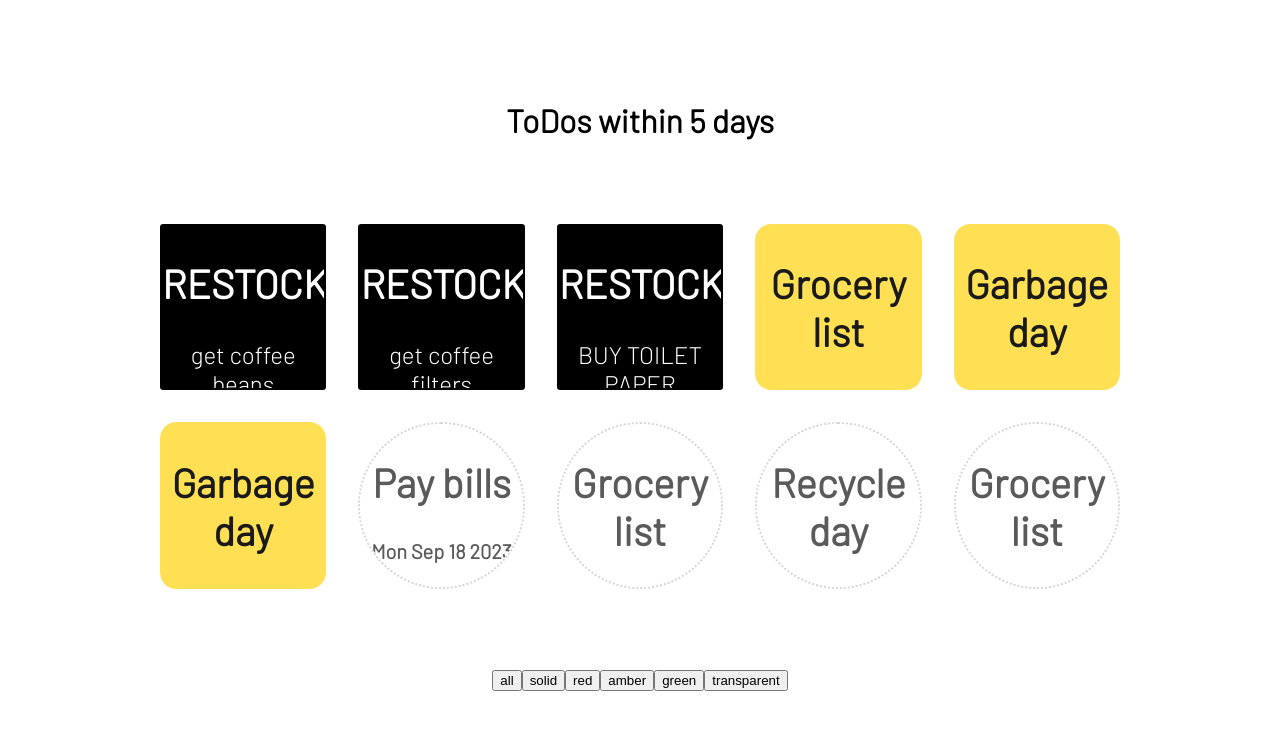
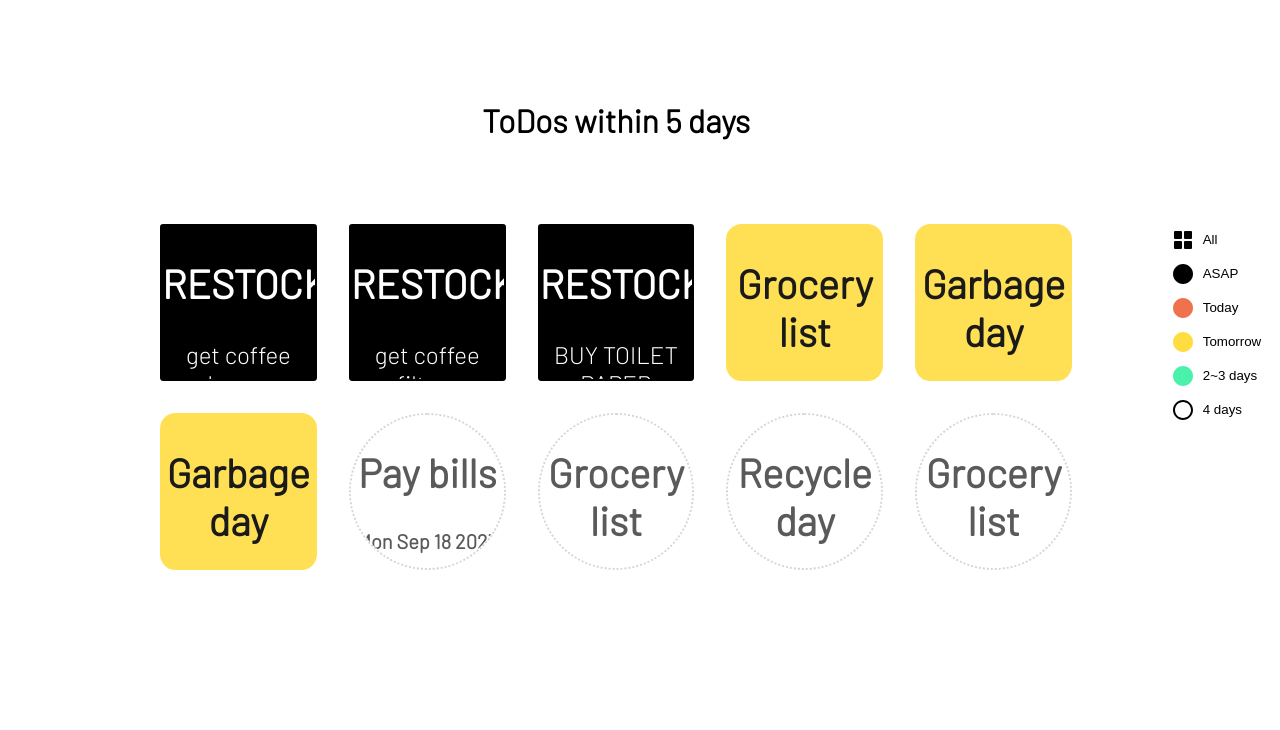
Before and after one commit to jeanings/todo-frontend, a React (Create React App) app: page / in a window 1280 px wide. Shown: the top 730 px of the page. Built offline with nearby package versions, Linux system fonts and the light colour scheme.

Commit message:
Add styling for legend selector

```diff
--- a/src/app/App.css
+++ b/src/app/App.css
@@ -1,5 +1,7 @@
 .App {
     display: grid;
+    grid-template-columns: 90% 10%;
+    grid-template-rows: 100%;
     min-width: 100%;
     min-height: 100%;
     justify-items: center;
--- a/src/features/LegendSelector/LegendButton.css
+++ b/src/features/LegendSelector/LegendButton.css
@@ -0,0 +1,25 @@
+.Todo__legend__button {
+    display: flex;
+    background: none;
+    border: none;
+    align-items: center;
+    column-gap: 0.5rem;
+    cursor: pointer;
+    user-select: none;
+}
+
+    .Todo__legend__button__indicator.solid {
+        fill: var(--color-solid);
+    }
+
+    .Todo__legend__button__indicator.red {
+        fill: var(--color-red);
+    }
+
+    .Todo__legend__button__indicator.amber {
+        fill: var(--color-amber);
+    }
+
+    .Todo__legend__button__indicator.green {
+        fill: var(--color-green);
+    }
--- a/src/features/LegendSelector/LegendButton.tsx
+++ b/src/features/LegendSelector/LegendButton.tsx
@@ -15,10 +15,53 @@ const LegendButton: React.FunctionComponent<LegendButtonProps> = (props: LegendB
             id={ `selector__${props.color}`}
             aria-label="todo selector button">
 
-            { props.color }
+            { getLabelIcon(props.color) }
+            { props.label }
 
         </button>
     );
+};
+
+const getLabelIcon = (color: LegendButtonProps['color']) => {
+    const styledClassName: string = `Todo__legend__button__indicator ${color}`;
+    const solidCircle = (
+        <svg className={ styledClassName }
+            xmlns="http://www.w3.org/2000/svg" width="24" height="24" viewBox="0 0 24 24">
+            <path d="M12 2C6.486 2 2 6.486 2 12s4.486 10 10 10 10-4.486 10-10S17.514 2 12 2z">
+            </path>
+        </svg>
+    );
+
+    const hollowCircle = (
+        <svg className={ styledClassName }
+            xmlns="http://www.w3.org/2000/svg" width="24" height="24" viewBox="0 0 24 24">
+            <path d="M12 2C6.486 2 2 6.486 2 12c.001 5.515 4.487 10.001 10 10.001 5.514 0 10-4.486 10.001-10.001 0-5.514-4.486-10-10.001-10zm0 18.001c-4.41 0-7.999-3.589-8-8.001 0-4.411 3.589-8 8-8 4.412 0 8.001 3.589 8.001 8-.001 4.412-3.59 8.001-8.001 8.001z">
+            </path>
+        </svg>
+    );
+
+    const grid = (
+        <svg className={ styledClassName }
+            xmlns="http://www.w3.org/2000/svg" width="24" height="24" viewBox="0 0 24 24">
+            <path d="M4 11h6a1 1 0 0 0 1-1V4a1 1 0 0 0-1-1H4a1 1 0 0 0-1 1v6a1 1 0 0 0 1 1zm10 0h6a1 1 0 0 0 1-1V4a1 1 0 0 0-1-1h-6a1 1 0 0 0-1 1v6a1 1 0 0 0 1 1zM4 21h6a1 1 0 0 0 1-1v-6a1 1 0 0 0-1-1H4a1 1 0 0 0-1 1v6a1 1 0 0 0 1 1zm10 0h6a1 1 0 0 0 1-1v-6a1 1 0 0 0-1-1h-6a1 1 0 0 0-1 1v6a1 1 0 0 0 1 1z">
+            </path>
+        </svg>
+    )
+
+    let labelSvg = solidCircle;
+    // Assign different svg depending on 'color'.
+    switch (color) {
+        case 'all':
+            labelSvg = grid;
+            break;
+        case 'transparent':
+            labelSvg = hollowCircle;
+            break;
+        default:
+            labelSvg = solidCircle;
+    }
+
+    return labelSvg;
 };
 
 export interface LegendButtonProps {
--- a/src/features/LegendSelector/LegendSelector.css
+++ b/src/features/LegendSelector/LegendSelector.css
@@ -0,0 +1,8 @@
+.Todo__legend {
+    grid-column: 2 / -1;
+    display: flex;
+    flex-direction: column;
+    align-items: flex-start;
+    justify-content: center;
+    row-gap: 0.5rem;
+}
--- a/src/features/Todo/Todo.css
+++ b/src/features/Todo/Todo.css
@@ -1,8 +1,9 @@
 .Todo {
     display: grid;
     grid-template-rows: 5rem auto;
+    grid-column: 1 / 2;
     row-gap: 4rem;
-    padding: 5rem 10rem;
+    padding: 5rem 5rem 5rem 10rem;
 }
 
     .Todo__greet {
```
